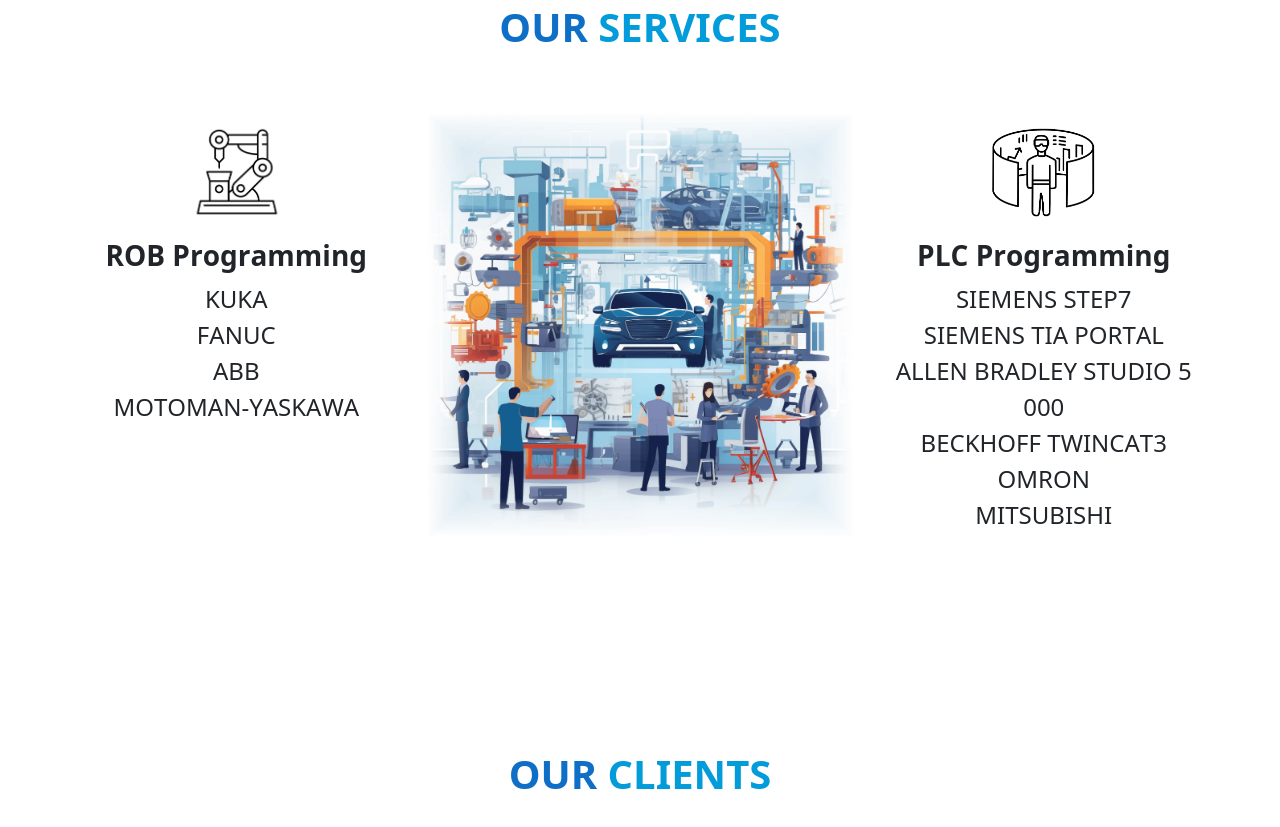
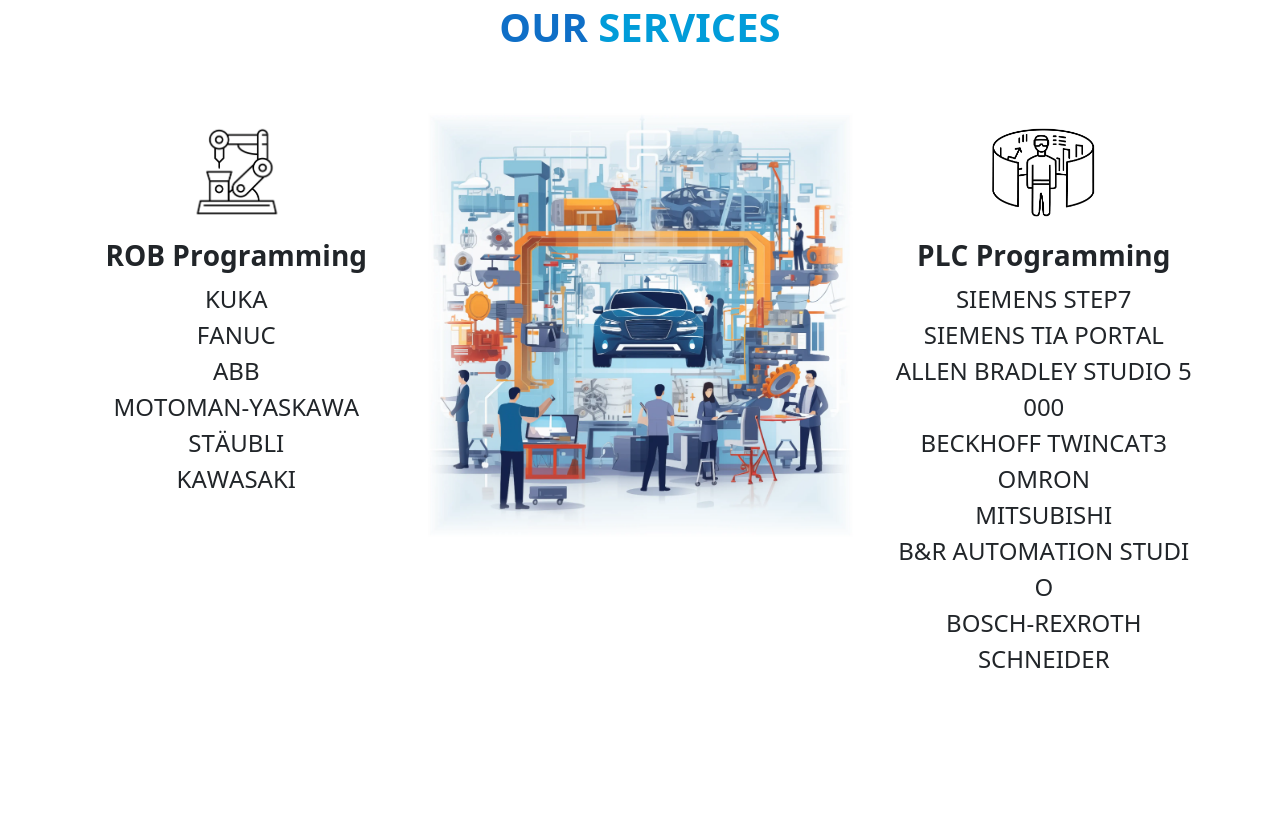
Before and after one commit to trupu/noarco-landing, a website built with Vite: page index.html in a window 1280 px wide. Shown: the part 387-1214 px from the top of the page. Built offline with nearby package versions, Linux system fonts and the light colour scheme.

Commit message:
fix: jerry

```diff
--- a/index.html
+++ b/index.html
@@ -162,6 +162,14 @@
                                     Motoman-Yaskawa
                                 </p>
 
+                                <p class="mb-0 text-uppercase fs-4 animation-text-from-left">
+                                    Stäubli
+                                </p>
+
+                                <p class="mb-0 text-uppercase fs-4 animation-text-from-left">
+                                    Kawasaki
+                                </p>
+
                             </div>
                             <div class="col-12 col-lg-5">
 
@@ -202,6 +210,18 @@
 
                                 <p class="mb-0 text-uppercase fs-4 animation-text-from-left">
                                     Mitsubishi
+                                </p>
+
+                                <p class="mb-0 text-uppercase fs-4 animation-text-from-left">
+                                    B&R Automation Studio
+                                </p>
+
+                                <p class="mb-0 text-uppercase fs-4 animation-text-from-left">
+                                    Bosch-Rexroth
+                                </p>
+
+                                <p class="mb-0 text-uppercase fs-4 animation-text-from-left">
+                                    Schneider
                                 </p>
 
                             </div>
```
